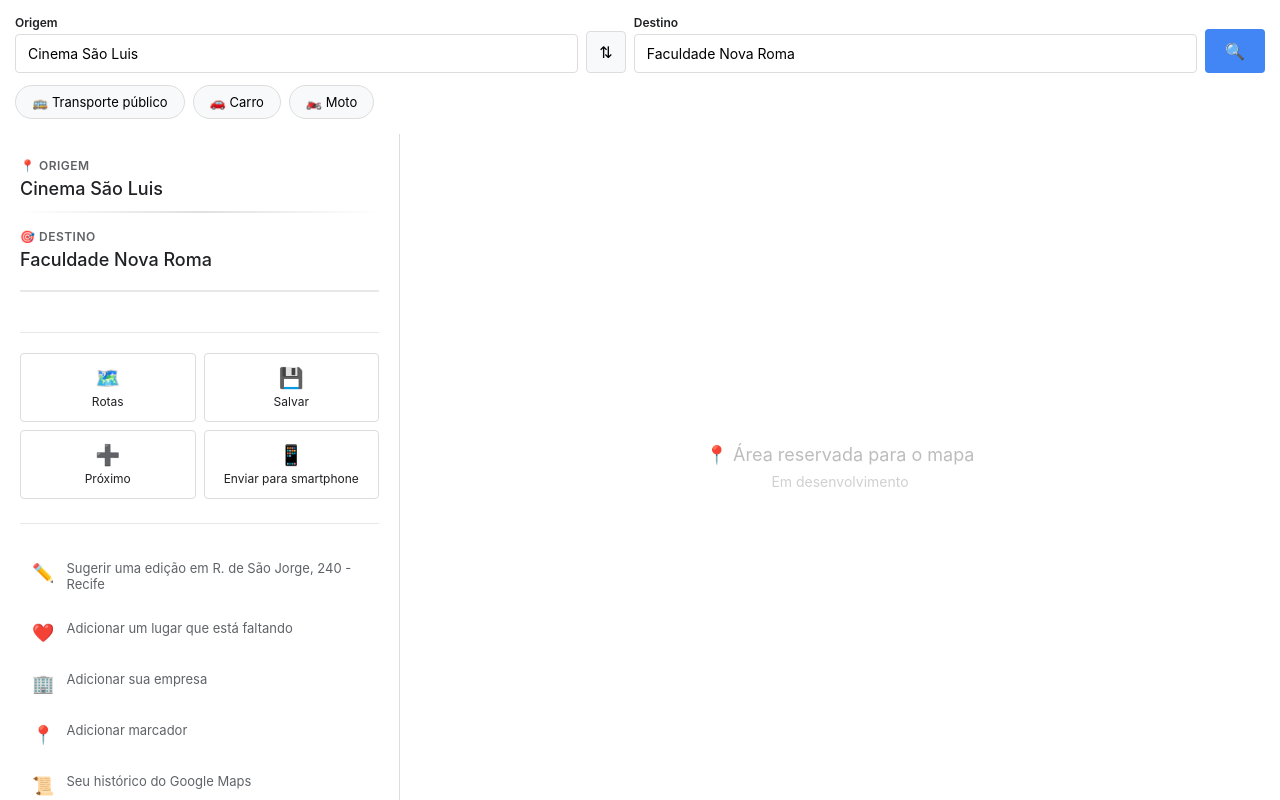
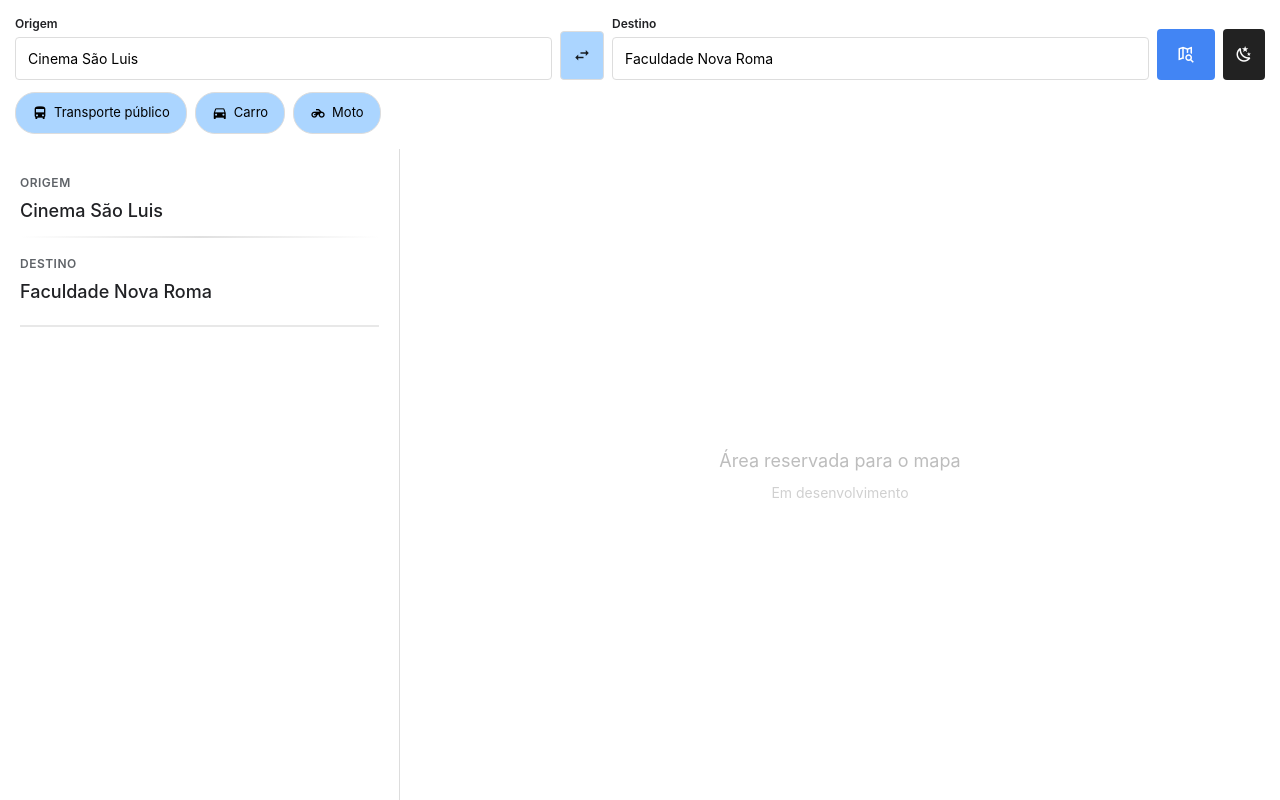
Before and after one commit to ArtuurVinicius/projeto-complexidade-algoritmos, a Vue app in the folder frontend/: page / in a window 1280 px wide. Built offline with nearby package versions, Linux system fonts and the light colour scheme.

Commit message:
feat: adiciona vuetify no projeto e modificações na barra de pesquisa

```diff
--- a/frontend/App.vue
+++ b/frontend/App.vue
@@ -1,4 +1,5 @@
 <template>
+  <v-app>
     <div class="container">
       <search-bar @search="handleSearch" />
       <div class="main-content">
@@ -6,6 +7,7 @@
         <map-area />
       </div>
     </div>
+  </v-app>
 </template>
 
 <script setup>
--- a/frontend/components/MapArea.vue
+++ b/frontend/components/MapArea.vue
@@ -1,7 +1,7 @@
 <template>
   <div class="map-area">
     <div class="map-placeholder">
-      <p>📍 Área reservada para o mapa</p>
+      <p>Área reservada para o mapa</p>
       <p class="subtitle">Em desenvolvimento</p>
     </div>
   </div>
--- a/frontend/components/SearchBar.vue
+++ b/frontend/components/SearchBar.vue
@@ -1,8 +1,11 @@
 <template>
-  <div class="search-header">
+  <div class="search-header" :class="{ dark: isDark }">
+
     <div class="route-inputs">
+
       <div class="input-group">
         <label>Origem</label>
+
         <input
           v-model="origin"
           type="text"
@@ -11,11 +14,16 @@
           @keyup.enter="performSearch"
         />
       </div>
+
       <div class="swap-button">
-        <button @click="swapLocations" title="Trocar origem e destino">⇅</button>
+        <button @click="swapLocations" title="Trocar origem e destino">
+          <span class="mdi mdi-swap-horizontal"></span>
+        </button>
       </div>
+
       <div class="input-group">
         <label>Destino</label>
+
         <input
           v-model="destination"
           type="text"
@@ -24,7 +32,18 @@
           @keyup.enter="performSearch"
         />
       </div>
-      <button class="search-btn" @click="performSearch">🔍</button>
+
+      <button class="search-btn" @click="performSearch">
+        <span class="mdi mdi-map-search-outline"></span>
+      </button>
+
+      <button class="theme-btn" @click="toggleTheme">
+        <span
+          class="mdi"
+          :class="isDark ? 'mdi-weather-sunny' : 'mdi-weather-night'"
+        ></span>
+      </button>
+
     </div>
 
     <div class="filters">
@@ -35,9 +54,12 @@
         :class="{ active: selectedFilters.includes(filter) }"
         @click="toggleFilter(filter)"
       >
-        {{ getFilterIcon(filter) }} {{ filter }}
+        <span :class="['mdi', getFilterIcon(filter)]"></span>
+
+        {{ filter }}
       </button>
     </div>
+
   </div>
 </template>
 
@@ -46,6 +68,9 @@ import { ref } from 'vue'
 
 const origin = ref('Cinema São Luis')
 const destination = ref('Faculdade Nova Roma')
+
+const isDark = ref(false)
+
 const selectedFilters = ref([])
 
 const filters = [
@@ -55,15 +80,18 @@ const filters = [
 ]
 
 const filterIcons = {
-  'Transporte público': '🚌',
-  'Carro': '🚗',
-  'Moto': '🏍️'
+  'Transporte público': 'mdi-bus',
+  'Carro': 'mdi-car',
+  'Moto': 'mdi-motorbike'
 }
 
 const emit = defineEmits(['search'])
 
 const performSearch = () => {
-  emit('search', { origin: origin.value, destination: destination.value })
+  emit('search', {
+    origin: origin.value,
+    destination: destination.value
+  })
 }
 
 const swapLocations = () => {
@@ -72,8 +100,13 @@ const swapLocations = () => {
   destination.value = temp
 }
 
+const toggleTheme = () => {
+  isDark.value = !isDark.value
+}
+
 const toggleFilter = (filter) => {
   const index = selectedFilters.value.indexOf(filter)
+
   if (index > -1) {
     selectedFilters.value.splice(index, 1)
   } else {
@@ -82,18 +115,23 @@ const toggleFilter = (filter) => {
 }
 
 const getFilterIcon = (filter) => {
-  return filterIcons[filter] || '📍'
+  return filterIcons[filter] || 'mdi-map-marker'
 }
 </script>
 
 <style scoped>
 .search-header {
   background-color: white;
+
   padding: 15px;
+
   box-shadow: 0 2px 4px rgba(0, 0, 0, 0.1);
+
   display: flex;
   flex-direction: column;
   gap: 12px;
+
+  transition: all 0.3s;
 }
 
 .route-inputs {
@@ -113,15 +151,21 @@ const getFilterIcon = (filter) => {
   font-size: 12px;
   font-weight: 600;
   color: #202124;
+
+  transition: color 0.3s;
 }
 
 .route-input {
   padding: 10px 12px;
+
   border: 1px solid #ddd;
   border-radius: 4px;
+
   font-size: 14px;
+
   outline: none;
-  transition: border-color 0.3s;
+
+  transition: all 0.3s;
 }
 
 .route-input:focus {
@@ -130,16 +174,20 @@ const getFilterIcon = (filter) => {
 
 .swap-button {
   display: flex;
-  margin-bottom: 0;
 }
 
 .swap-button button {
   padding: 10px 12px;
-  background-color: #f8f9fa;
+
+  background-color: #abd5ff;
+
   border: 1px solid #ddd;
   border-radius: 4px;
+
   cursor: pointer;
-  font-size: 16px;
+
+  font-size: 18px;
+
   transition: all 0.3s;
 }
 
@@ -150,17 +198,42 @@ const getFilterIcon = (filter) => {
 
 .search-btn {
   padding: 12px 20px;
+
   background-color: #4285f4;
   color: white;
+
   border: none;
   border-radius: 4px;
+
   cursor: pointer;
-  font-size: 16px;
-  transition: background-color 0.3s;
+
+  font-size: 18px;
+
+  transition: all 0.3s;
 }
 
 .search-btn:hover {
   background-color: #3367d6;
+}
+
+.theme-btn {
+  padding: 12px;
+
+  background-color: #222;
+  color: white;
+
+  border: none;
+  border-radius: 4px;
+
+  cursor: pointer;
+
+  font-size: 18px;
+
+  transition: all 0.3s;
+}
+
+.theme-btn:hover {
+  opacity: 0.9;
 }
 
 .filters {
@@ -170,13 +243,24 @@ const getFilterIcon = (filter) => {
 }
 
 .filter-btn {
+  display: flex;
+  align-items: center;
+  gap: 6px;
+
   padding: 8px 16px;
-  background-color: #f8f9fa;
+
+  background-color: #abd5ff;
+
   border: 1px solid #ddd;
   border-radius: 20px;
+
   cursor: pointer;
+
   font-size: 13px;
+  color: black;
+
   transition: all 0.3s;
+
   white-space: nowrap;
 }
 
@@ -190,4 +274,66 @@ const getFilterIcon = (filter) => {
   color: white;
   border-color: #4285f4;
 }
+
+.filter-btn .mdi {
+  font-size: 16px;
+}
+
+.filter-btn.active .mdi {
+  color: white;
+}
+
+/* DARK MODE */
+
+.dark {
+  background-color: #1e1e1e;
+}
+
+.dark .input-group label {
+  color: white;
+}
+
+.dark .route-input {
+  background-color: #2c2c2c;
+  color: white;
+  border-color: #555;
+}
+
+.dark .route-input::placeholder {
+  color: #aaa;
+}
+
+.dark .swap-button button {
+  background-color: #2c2c2c;
+  color: white;
+  border-color: #555;
+}
+
+.dark .swap-button button:hover {
+  background-color: #3a3a3a;
+}
+
+.dark .filter-btn {
+  background-color: #2c2c2c;
+  color: white;
+  border-color: #555;
+}
+
+.dark .filter-btn .mdi {
+  color: white;
+}
+
+.dark .filter-btn:hover {
+  background-color: #3a3a3a;
+}
+
+.dark .filter-btn.active {
+  background-color: #4285f4;
+  border-color: #4285f4;
+}
+
+.dark .theme-btn {
+  background-color: #f5f5f5;
+  color: black;
+}
 </style>
--- a/frontend/components/Sidebar.vue
+++ b/frontend/components/Sidebar.vue
@@ -3,64 +3,15 @@
     <div class="location-info">
       <div class="route-header">
         <div class="route-item">
-          <span class="route-label">📍 Origem</span>
+          <span class="route-label">Origem</span>
           <p class="route-name">{{ origin || 'Cinema São Luis' }}</p>
         </div>
         <div class="route-divider"></div>
         <div class="route-item">
-          <span class="route-label">🎯 Destino</span>
+          <span class="route-label">Destino</span>
           <p class="route-name">{{ destination || 'Faculdade Nova Roma' }}</p>
         </div>
       </div>
-
-      <div class="address-details">
-      </div>
-
-      <div class="action-buttons">
-        <button class="action-btn">
-          <span class="icon">🗺️</span>
-          <span>Rotas</span>
-        </button>
-        <button class="action-btn">
-          <span class="icon">💾</span>
-          <span>Salvar</span>
-        </button>
-        <button class="action-btn">
-          <span class="icon">➕</span>
-          <span>Próximo</span>
-        </button>
-        <button class="action-btn">
-          <span class="icon">📱</span>
-          <span>Enviar para smartphone</span>
-        </button>
-      </div>
-
-      <div class="menu-options">
-        <button class="menu-item">
-          <span>✏️</span>
-          <span>Sugerir uma edição em R. de São Jorge, 240 - Recife</span>
-        </button>
-        <button class="menu-item">
-          <span>❤️</span>
-          <span>Adicionar um lugar que está faltando</span>
-        </button>
-        <button class="menu-item">
-          <span>🏢</span>
-          <span>Adicionar sua empresa</span>
-        </button>
-        <button class="menu-item">
-          <span>📍</span>
-          <span>Adicionar marcador</span>
-        </button>
-        <button class="menu-item">
-          <span>📜</span>
-          <span>Seu histórico do Google Maps</span>
-        </button>
-      </div>
-    </div>
-
-    <div class="sidebar-footer">
-      <p>© 2026 Google Maps</p>
     </div>
   </div>
 </template>
--- a/frontend/main.js
+++ b/frontend/main.js
@@ -1,5 +1,7 @@
 import { createApp } from 'vue'
 import App from './App.vue'
+import vuetify from './plugins/vuetify'
 
 const app = createApp(App)
+app.use(vuetify)
 app.mount('#app')
--- /dev/null
+++ b/frontend/plugins/vuetify.js
@@ -0,0 +1,14 @@
+import "vuetify/styles";
+import { createVuetify } from "vuetify";
+import { aliases, mdi } from "vuetify/iconsets/mdi";
+import "@mdi/font/css/materialdesignicons.css";
+
+export default createVuetify({
+    icons: {
+        defaultSet: "mdi",
+        aliases,
+        sets: {
+            mdi,
+        },
+    },
+});
```
Also changed, not shown: frontend/package.json (+6 -3 lines), 2 other files (tests, documents, lock files or other folders). Lines whose indentation alone changed are shown as unchanged.
